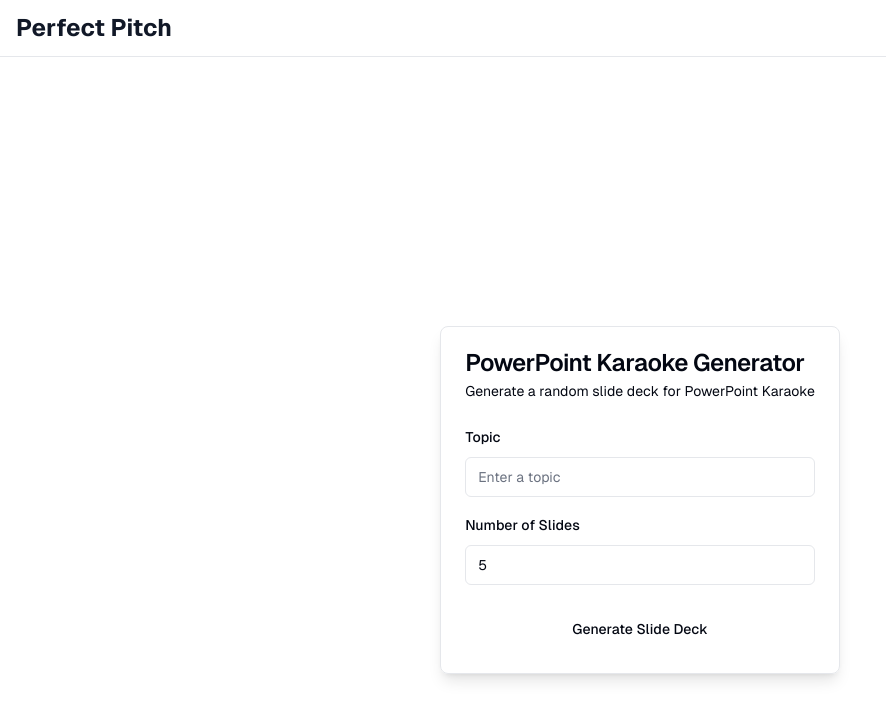
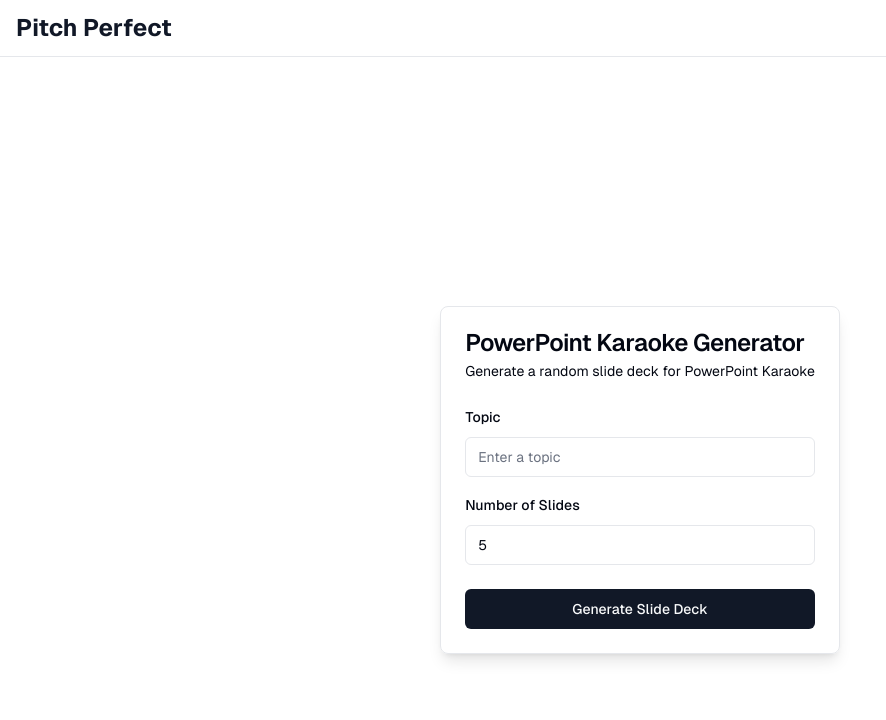
Before and after one commit to racheltomasetti/pitchperfect, a Next.js app: page / in a window 1280 px wide. Shown: the top 720 px of the page, without its empty margins (0-886 px from the left). Built offline with nearby package versions, Linux system fonts and the light colour scheme.

Commit message:
button cosmetic

```diff
--- a/src/app/page.tsx
+++ b/src/app/page.tsx
@@ -3,11 +3,11 @@
 
 export default function Home() {
   return (
-    <div className="grid grid-rows-[20px_1fr_20px] items-center justify-items-center min-h-screen pb-20  sm:p-20 font-[family-name:var(--font-geist-sans)]">
+    <div className="grid items-center justify-items-center h-screen pb-20 sm:p-20 font-[family-name:var(--font-geist-sans)]">
       <main className="flex flex-col gap-8 row-start-2 items-center sm:items-start justify-items-center items-center justify-items-center">
         <nav className="fixed top-0 left-0 w-full bg-background border-b border-border z-10">
           <div className="container mx-auto px-4 py-3">
-            <h1 className="text-2xl font-bold text-primary">Perfect Pitch</h1>
+            <h1 className="text-2xl font-bold text-primary">Pitch Perfect</h1>
           </div>
         </nav>
         <PowerpointKaraokeGenerator />
--- a/src/components/powerpoint-karaoke-generator.tsx
+++ b/src/components/powerpoint-karaoke-generator.tsx
@@ -59,7 +59,7 @@
         </div>
       </CardContent>
       <CardFooter>
-        <Button onClick={() => onGenerate(topic, numSlides)} className="w-full bg-blue-600 hover:bg-blue-700 text-white">
+        <Button onClick={() => onGenerate(topic, numSlides)} className="w-full">
           Generate Slide Deck
         </Button>
       </CardFooter>
@@ -124,7 +124,7 @@
         </p>
       </CardContent>
       <CardFooter>
-        <Button onClick={onRestart} className="w-full bg-blue-600 hover:bg-blue-700 text-white">
+        <Button onClick={onRestart} className="w-full">
           Start Over
         </Button>
       </CardFooter>
@@ -154,7 +154,7 @@
   }
 
   return (
-    <div className="min-h-screen bg-gray-50 flex items-center justify-center p-4">
+    <div className="h-screen bg-gray-50 flex items-center justify-center p-4">
       {presentationMode === "generate" && (
         <GeneratorScreen onGenerate={handleGenerate} />
       )}
```
